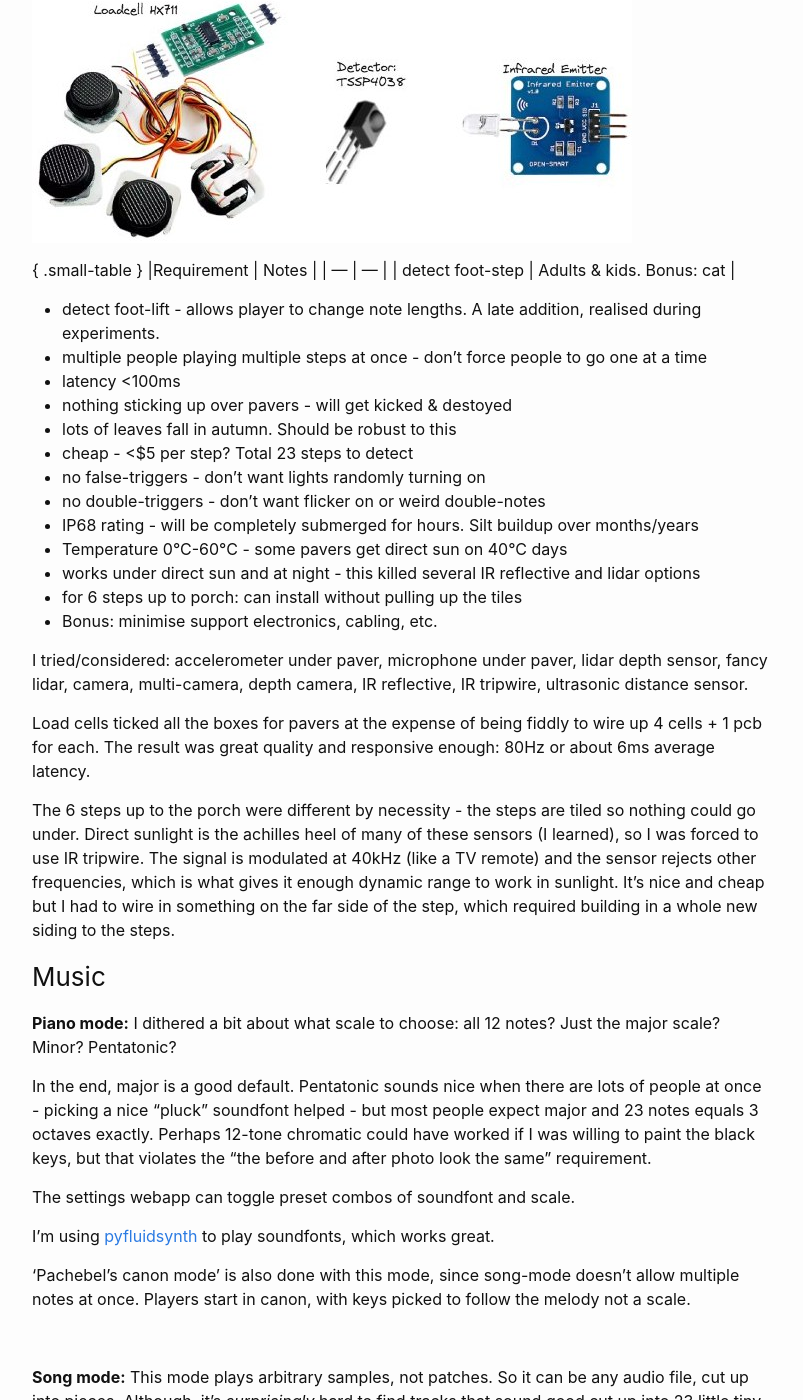
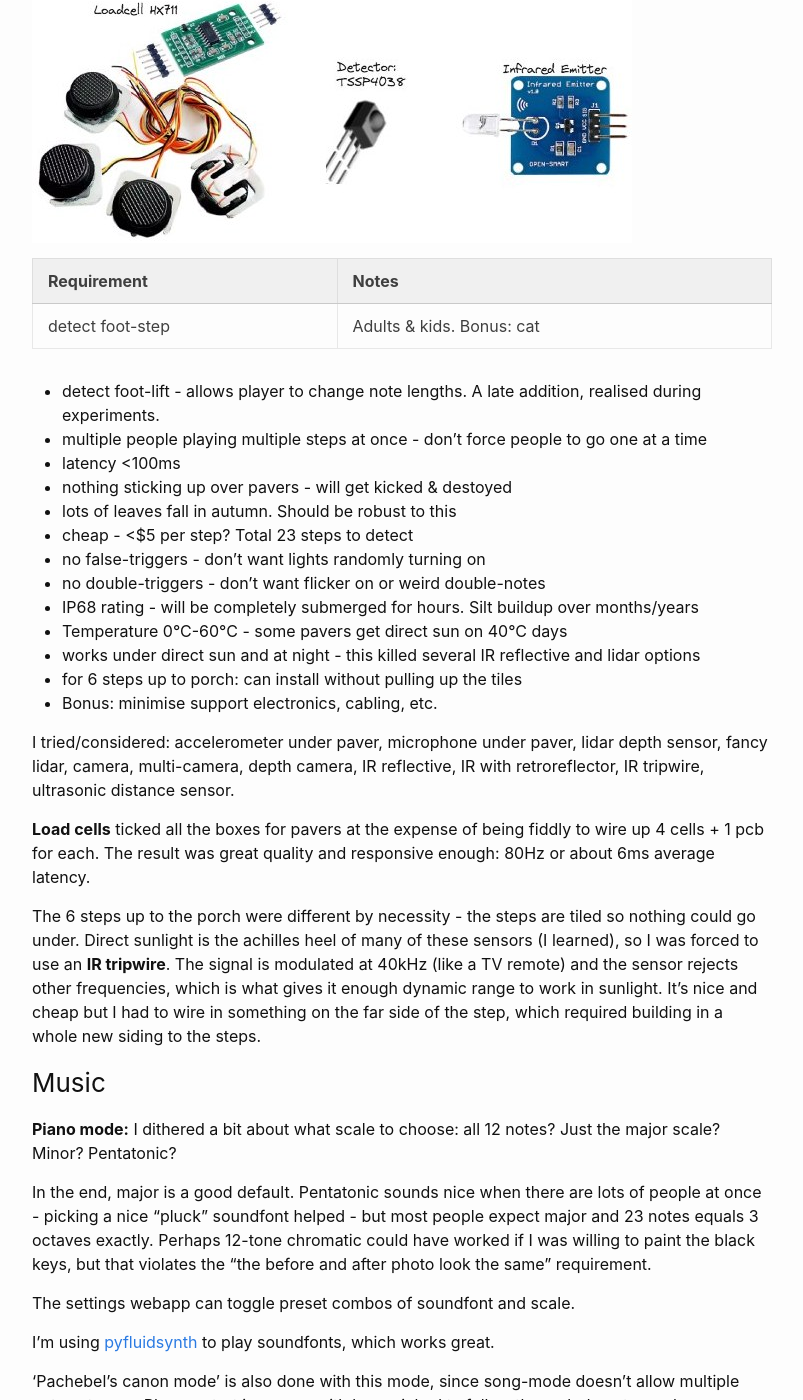
Before and after one commit to mattyyeung/mattyyeung.github.io, a Jekyll site: the page built from piano-path.md, in a window 1280 px wide and 1400 px high, scrolled down 4868 px. Shown: the whole window, without its empty margins (238-1041 px from the left). Built offline with Jekyll 4.4.1, drawn with Linux system fonts in a browser that asks for light colours; some of the changed text lies outside the part shown.

Commit message:
piano-path

```diff
--- a/piano-path.md
+++ b/piano-path.md
@@ -131,12 +131,11 @@ Hell yeah! All the design files are on [github](TODO)<!--TODO-->, CC-NC-BY licen
 
 ### Picking a Sensor
 
-I probably went though 10 different options before settling on [load cells](https://www.aliexpress.com/item/1005006593556468.html) for pavers and IR tripwires for the steps.
+I probably went though 10 different options before settling on [load cells](https://www.aliexpress.com/item/1005006593556468.html) for pavers and "IR tripwires"  for the steps.
 
 ![Sensors](/assets/piano-path/sensors.jpg)
 
 
-{ .small-table }
 |Requirement | Notes |
 | --- | --- |
 | detect foot-step | Adults & kids. Bonus: cat |
@@ -155,11 +154,11 @@ I probably went though 10 different options before settling on [load cells](http
 - for 6 steps up to porch: can install without pulling up the tiles
 - Bonus: minimise support electronics, cabling, etc.
 
-I tried/considered: accelerometer under paver, microphone under paver, lidar depth sensor, fancy lidar, camera, multi-camera, depth camera, IR reflective, IR tripwire, ultrasonic distance sensor.
+I tried/considered: accelerometer under paver, microphone under paver, lidar depth sensor, fancy lidar, camera, multi-camera, depth camera, IR reflective, IR with retroreflector, IR tripwire, ultrasonic distance sensor.
 
-Load cells ticked all the boxes for pavers at the expense of being fiddly to wire up 4 cells + 1 pcb for each. The result was great quality and responsive enough: 80Hz or about 6ms average latency.
+**Load cells** ticked all the boxes for pavers at the expense of being fiddly to wire up 4 cells + 1 pcb for each. The result was great quality and responsive enough: 80Hz or about 6ms average latency.
 
-The 6 steps up to the porch were different by necessity - the steps are tiled so nothing could go under. Direct sunlight is the achilles heel of many of these sensors (I learned), so I was forced to use IR tripwire. The signal is modulated at 40kHz (like a TV remote) and the sensor rejects other frequencies, which is what gives it enough dynamic range to work in sunlight. It's nice and cheap but I had to wire in something on the far side of the step, which required building in a whole new siding to the steps.
+The 6 steps up to the porch were different by necessity - the steps are tiled so nothing could go under. Direct sunlight is the achilles heel of many of these sensors (I learned), so I was forced to use an **IR tripwire**. The signal is modulated at 40kHz (like a TV remote) and the sensor rejects other frequencies, which is what gives it enough dynamic range to work in sunlight. It's nice and cheap but I had to wire in something on the far side of the step, which required building in a whole new siding to the steps.
 
 
 ### Music
```
